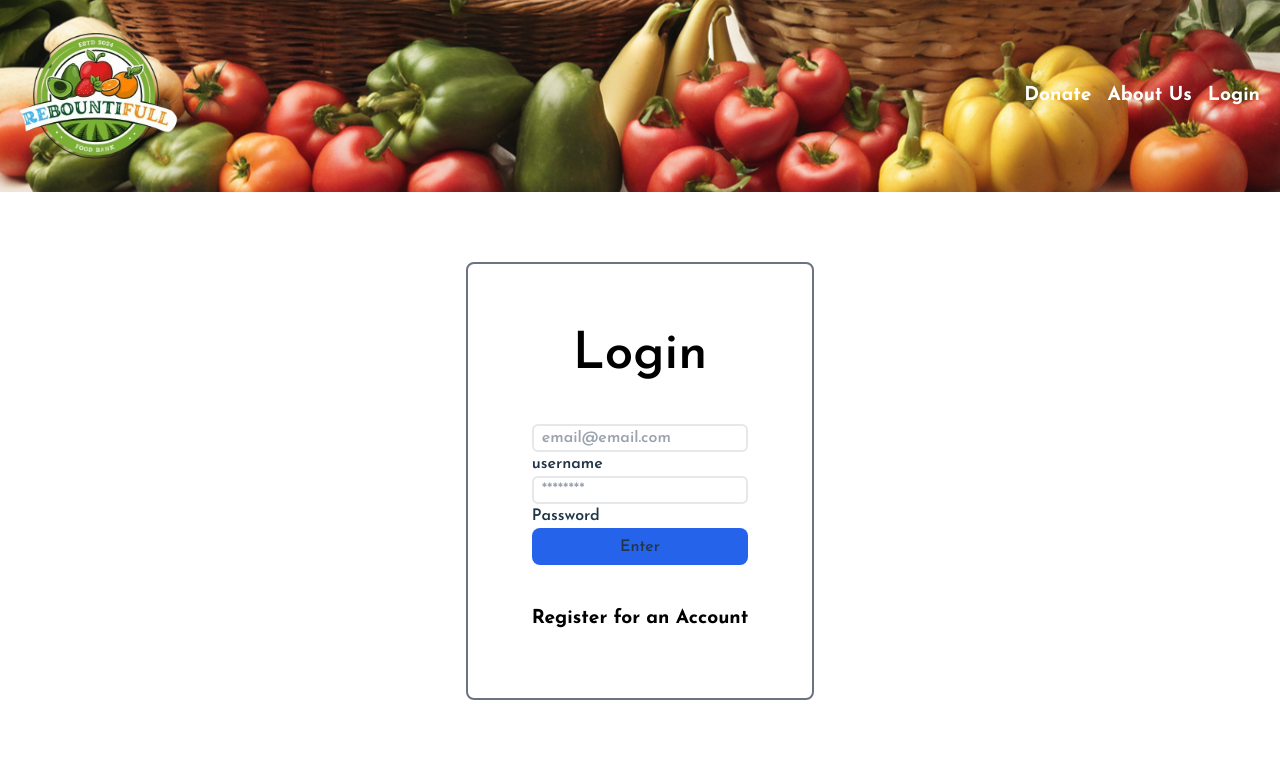
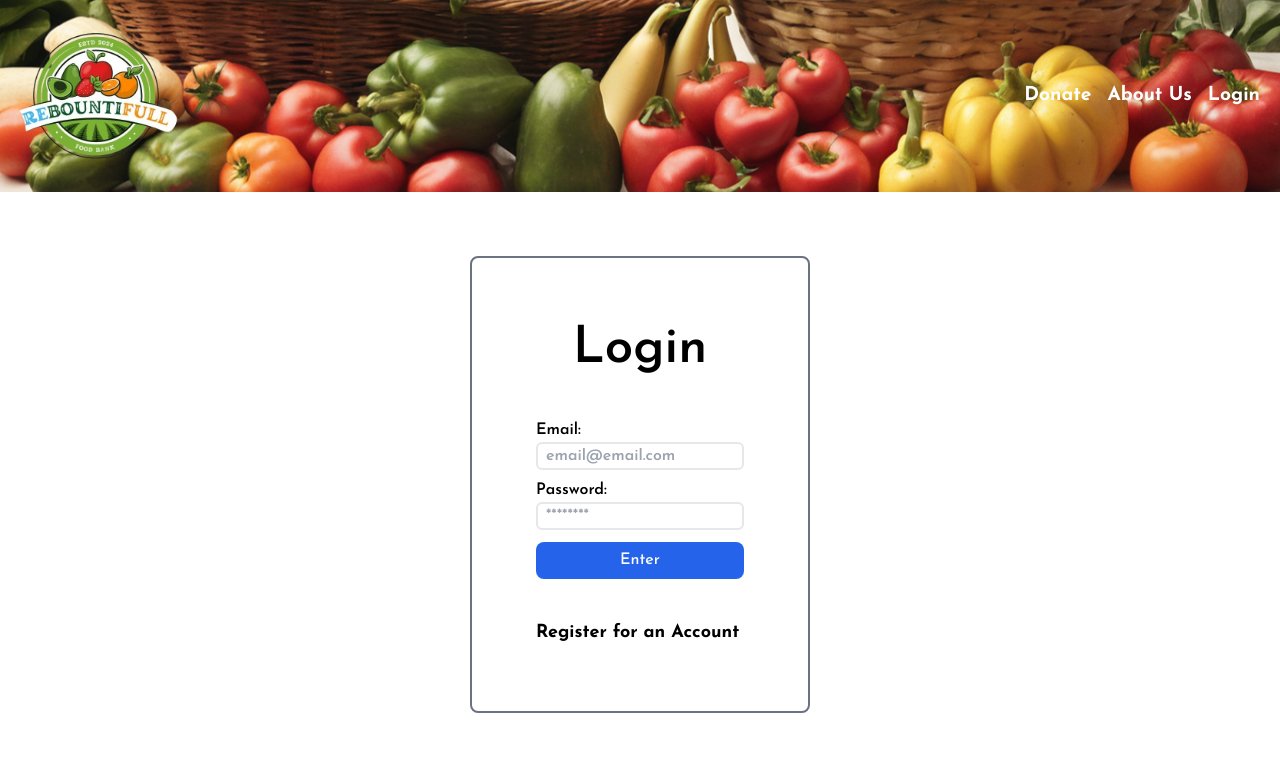
Before and after one commit to sareacct91/ReBountiFull, a React (Vite) app in the folder client/: page /login in a window 1280 px wide. Shown: the top 768 px of the page. Built offline with nearby package versions, Linux system fonts and the light colour scheme; no server answers.

Commit message:
added error message for invalid login. made input labels visible

```diff
--- a/client/src/components/Login/login.jsx
+++ b/client/src/components/Login/login.jsx
@@ -3,7 +3,7 @@ import { useState } from "react";
 import { LOGIN_USER } from "../../utils/mutations";
 import Auth from "../../utils/auth";
 import { Link } from "react-router-dom";
-import Signup from "../Signup/signup";
+// import Signup from "../Signup/signup";
 
 export default function Login() {
   const [user, setUser] = useState({
@@ -32,10 +32,11 @@ export default function Login() {
   }
 
   return (
-    <div className="flex h-screen w-full flex-col items-center justify-evenly bg-white">
+    <div className="flex h-screen w-full flex-col items-center justify-evenly bg-white text-black">
       <div className="border-2 border-gray-500 px-16 py-16 rounded-lg">
-        <h1 className=" text-black text-center pb-10">Login</h1>
+        <h1 className="text-center pb-10">Login</h1>
         <form className="flex flex-col" onSubmit={handleFormSubmit}>
+          <label htmlFor="email">Email:</label>
           <input
             className="rounded-md border-2 bg-white px-2 text-black"
             value={user.email}
@@ -44,7 +45,7 @@ export default function Login() {
             type="text"
             placeholder="email@email.com"
           />
-          <label htmlFor="username">username</label>
+          <label htmlFor="password" className="mt-2">Password:</label>
           <input
             className="rounded-md border-2 bg-white px-2 text-black"
             value={user.password}
@@ -53,13 +54,13 @@ export default function Login() {
             type="password"
             placeholder="********"
           />
-          <label htmlFor="password">Password</label>
           {/* todo: Link to reset password? */}
-          <button className="bg-blue-600" type="submit">
+          { error && <p className="text-red-600 mt-2 text-sm">Invalid Username or Password</p>}
+          <button className="bg-blue-600 mt-3 text-white" type="submit">
             Enter
           </button>
           <Link to={'/signup'}>
-            <p className="text-black pt-10">Register for an Account</p>
+            <p className="text-black text-lg pt-10">Register for an Account</p>
           </Link>
         </form>
       </div>
```
